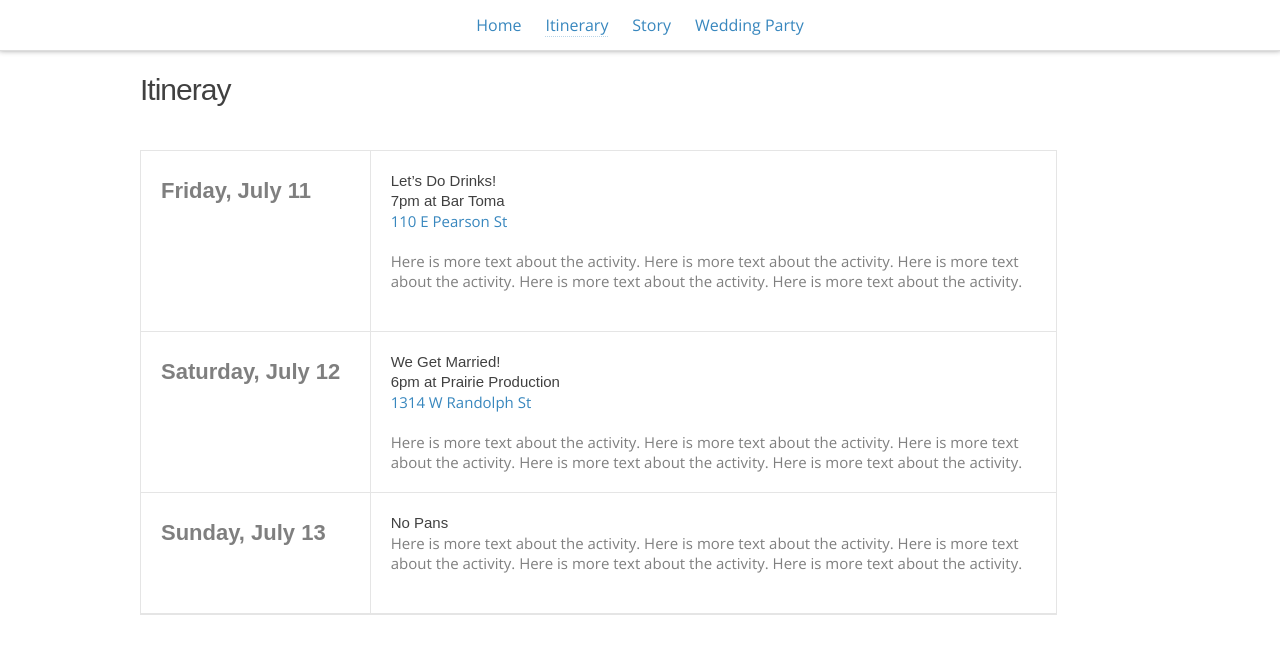
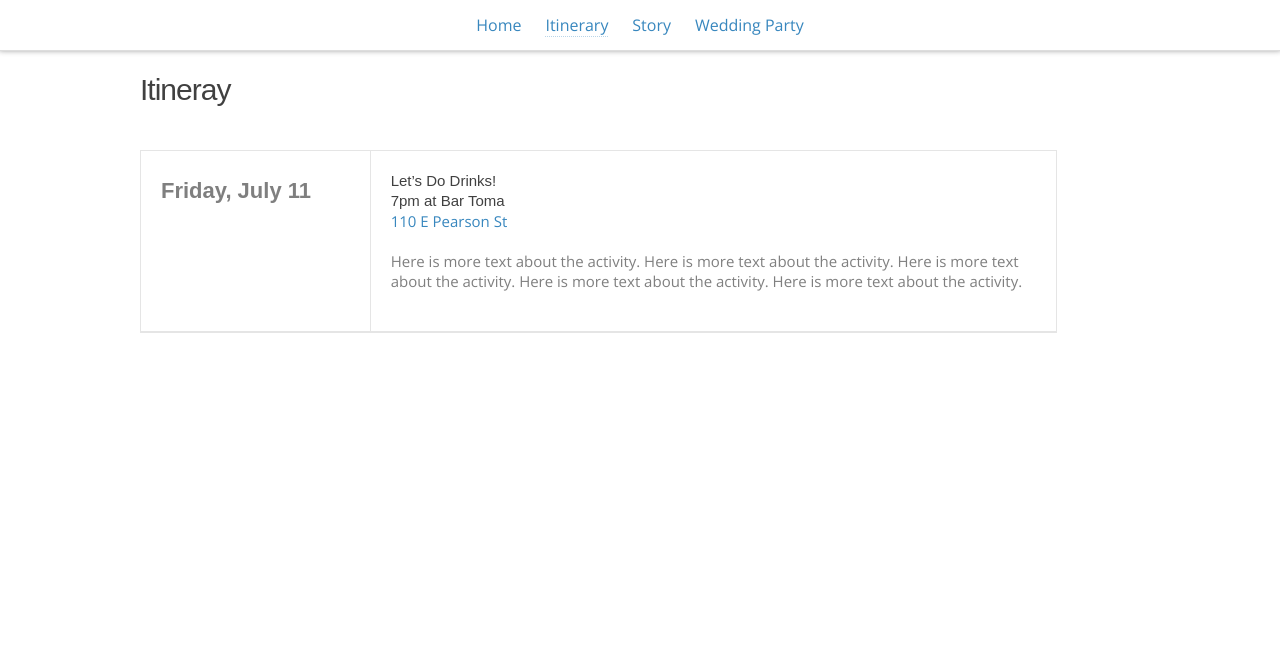
Before and after one commit to bsudekum/wedding, a Jekyll site: the page built from _posts/0100-01-01-itinerary.md, in a window 1280 px wide. Shown: the top 654 px of the page. Built offline with Jekyll 4.4.1, drawn with Linux system fonts in a browser that asks for light colours; a script that is not in the unit is left out.

Commit message:
build error

```diff
--- a/_posts/0100-01-01-itinerary.md
+++ b/_posts/0100-01-01-itinerary.md
@@ -8,6 +8,7 @@ title: Itinerary
 <br>
 
 <div class='keyline-all col11'>
+
   <div class='clearfix keyline-bottom'>
     <div class='col3 pad2'>
       <h2><strong class='quiet'>Friday, July 11</strong></h2>
@@ -22,29 +23,5 @@ title: Itinerary
     </div>
   </div>
 
-  <div class='clearfix keyline-bottom'>
-    <div class='col3 pad2'>
-      <h2><strong class='quiet'>Saturday, July 12</strong></h2>
-    </div>
-    <div class='col9 keyline-left pad2'>
-      <div>
-        <h3>We Get Married!</h3>
-        <h3>6pm at Prairie Production</h3>
-        <p><a href='https://www.google.com/maps/preview#!q=1314+W+Randolph+St.+chicago&data=!4m12!2m11!1m10!1s0x880e2d27bfa7fabb%3A0xfc273312bdae1567!3m8!1m3!1d12417!2d-77.0387255!3d38.9198195!3m2!1i1024!2i768!4f13.1'>1314 W Randolph St</a></p>
-        <p class='quiet'>Here is more text about the activity. Here is more text about the activity. Here is more text about the activity. Here is more text about the activity. Here is more text about the activity.</p>
-      </div>
-    </div>
-  </div>
 
-  <div class='clearfix keyline-bottom'>
-    <div class='col3 pad2'>
-      <h2><strong class='quiet'>Sunday, July 13</strong></h2>
-    </div>
-    <div class='col9 keyline-left pad2'>
-      <div class='space-bottom'>
-        <h3>No Pans</h3>
-        <p class='quiet'>Here is more text about the activity. Here is more text about the activity. Here is more text about the activity. Here is more text about the activity. Here is more text about the activity.</p>
-      </div>
-    </div>
-  </div>
 </div>
```
Also changed, not shown: 4 other files.
